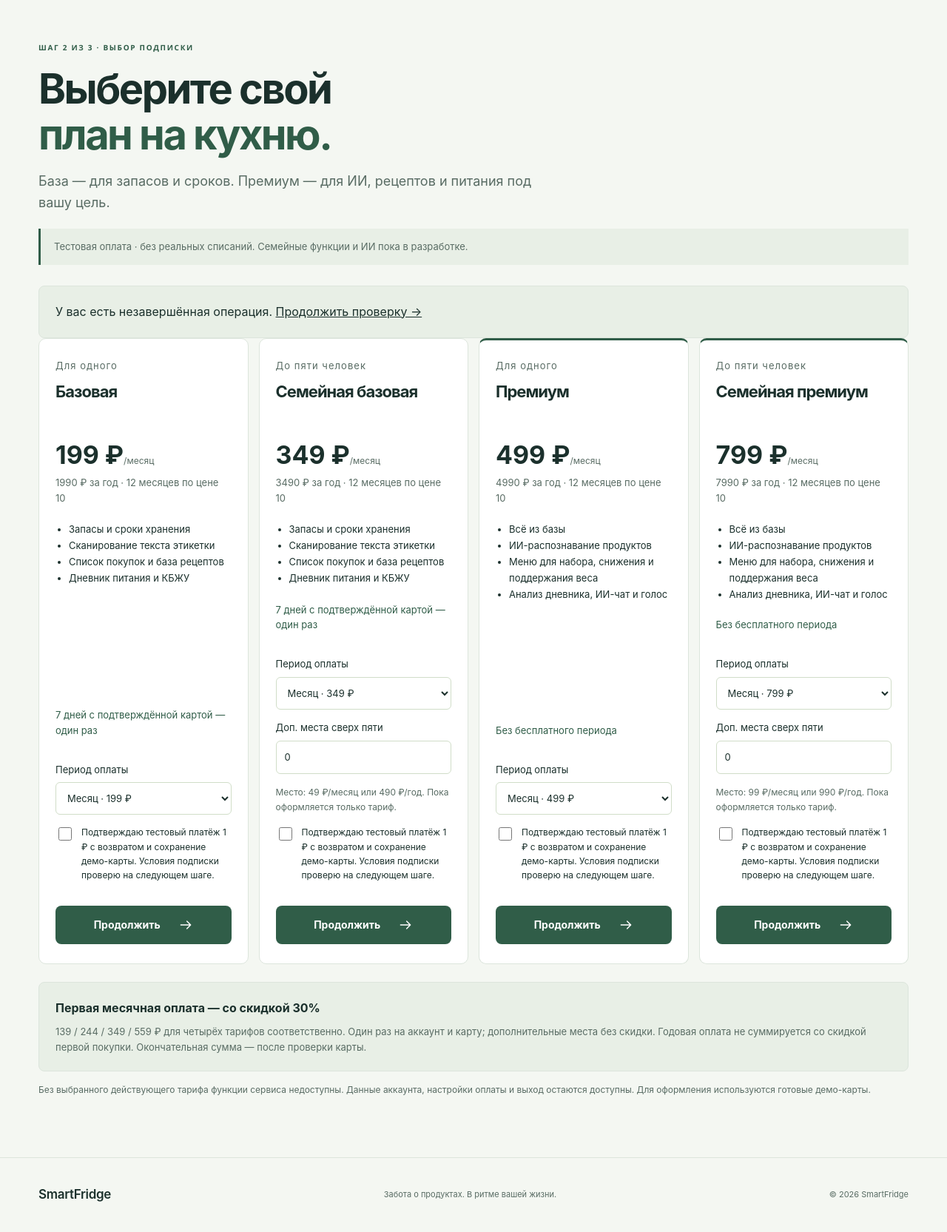
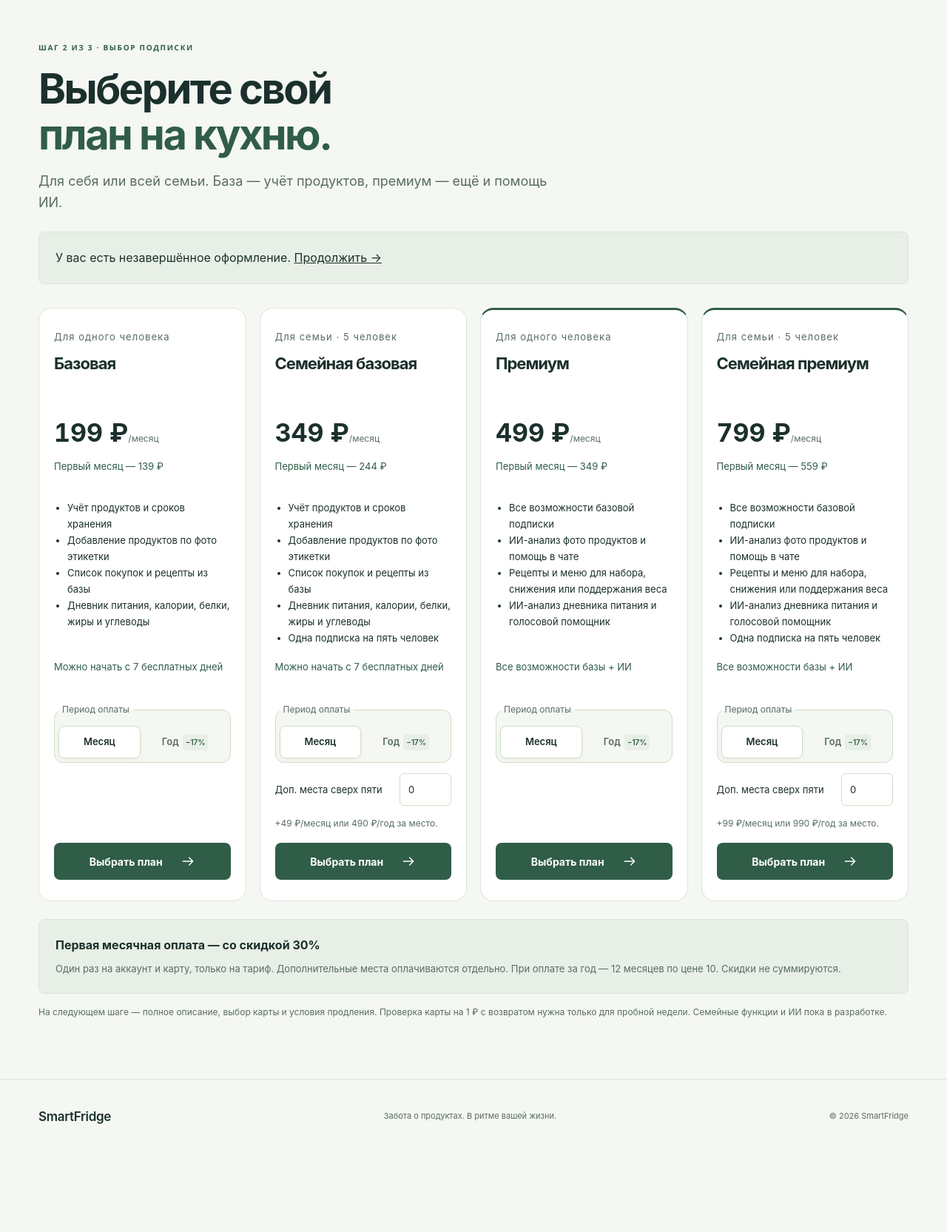
Before and after one commit to Ballbes-info/smart-fridge, a Flask app: page /subscriptions in a window 1280 px wide. Shown: the part 93-1758 px from the top of the page at 74% size. After the commit the page ends 1612 px from the top, so only its background shows below. Run offline with Flask 3, Linux system fonts and the light colour scheme; the visitor is signed in with stand-in values (Sample User, id 1); tables that the repository leaves empty hold one stand-in row (values such as "Sample post").

Commit message:
Refine subscription checkout and limit card verification to trials

```diff
--- a/services/local_gateway.py
+++ b/services/local_gateway.py
@@ -97,15 +97,15 @@ class LocalGateway:
             if payload.get('amount',{}).get('currency')!='RUB' or amount<1 or amount!=int(amount):
                 raise PaymentError('Некорректная сумма оплаты.')
             binding='payment_method_data' in payload
-            alias=None if binding else payload.get('payment_method_id')
-            if not binding: _card(alias,order.user_id)
+            alias=payload.get('local_card_alias') if binding else payload.get('payment_method_id')
+            if alias: _card(alias,order.user_id)
             return_path=payload.get('confirmation',{}).get('return_url') or '/checkout/'+order.id
             if not re.fullmatch(r'/checkout/[a-f0-9]{32}',return_path):
                 raise PaymentError('Некорректный адрес возврата.')
             payment=LocalPayment(id='local_'+uuid.uuid4().hex,idempotence_key=key,
                 order_id=order.id,user_id=order.user_id,kind='bind' if binding else 'charge',
                 amount=int(amount),metadata_json=payload['metadata'],return_path=return_path,
-                card_alias=alias,status='pending',phase='awaiting_card' if binding else 'awaiting_confirmation',created_at=time.time())
+                card_alias=alias,status='pending',phase='awaiting_card' if not alias else 'awaiting_confirmation',created_at=time.time())
             if order.kind=='renewal': _resolve(ses,payment)
             ses.add(payment);ses.commit()
             return _view(payment)
--- a/static/css/billing.css
+++ b/static/css/billing.css
@@ -3,7 +3,6 @@
 .billing-page h1 { font-size: clamp(34px,4.5vw,56px); margin: 18px 0; }
 .billing-page h2 { font-size: 24px; margin: 12px 0 18px; }
 .billing-lead { font-size: 18px; max-width: 700px; margin-bottom: 20px; }
-.billing-test { background: var(--mint); border-left: 3px solid var(--green); padding: 14px 18px; font-size: 13px; margin: 20px 0 28px; }
 .billing-cards { display: grid; grid-template-columns: repeat(4,minmax(0,1fr)); gap: 14px; }
 .billing-card,.billing-panel { background: var(--surface); border: 1px solid var(--line); border-radius: 10px; padding: 26px 22px; min-width: 0; }
 .billing-card { display: flex; flex-direction: column; }
@@ -34,3 +33,32 @@
 .billing-page button:focus-visible,.billing-page a:focus-visible,.billing-page input:focus-visible,.billing-page select:focus-visible { outline:3px solid var(--green); outline-offset:3px; }
 @media(max-width:1100px) { .billing-cards { grid-template-columns:repeat(2,minmax(0,1fr)); } .billing-card h2 { min-height:0; } }
 @media(max-width:600px) { .billing-page { padding:30px 20px 50px; } .billing-cards { grid-template-columns:1fr; } .billing-card,.billing-panel { padding:24px 20px; } .billing-card h2 { margin-bottom:12px; } .billing-summary > div { flex-direction:column;gap:5px; } .billing-summary dd { text-align:left; } }
+
+/* Тарифы и выбор периода */
+.billing-cards { gap: 18px; margin-top: 32px; align-items: stretch; }
+.billing-card { padding: 28px 20px; border-radius: 18px; }
+.billing-card.is-premium { padding-top: 26px; }
+.billing-card h2 { min-height: 58px; line-height: 1.2; }
+.billing-price { margin: 4px 0 8px; font-variant-numeric: tabular-nums; white-space: nowrap; }
+.billing-saving { color: var(--green); min-height: 36px; line-height: 1.5; }
+.billing-card .plan-features { flex: 1; margin: 18px 0; }
+.billing-card form { margin-top: auto; display: flex; flex-direction: column; }
+.billing-period { display: grid; grid-template-columns: 1fr 1fr; gap: 5px; border: 1px solid var(--control-border); padding: 5px; border-radius: 12px; background: var(--bg); min-width: 0; margin: 0; }
+.billing-period legend { padding: 0 5px; margin-bottom: 7px; color: var(--muted); font-size: 12px; }
+.billing-page .billing-period label { position: relative; margin: 0; cursor: pointer; min-width: 0; }
+.billing-period input { position: absolute; opacity: 0; width: 1px; height: 1px; }
+.billing-period span { display: flex; align-items: center; justify-content: center; gap: 5px; min-height: 44px; border-radius: 8px; padding: 8px 4px; border: 1px solid transparent; color: var(--muted); font-weight: 600; }
+.billing-period input:checked + span { background: var(--surface); color: var(--ink); border-color: var(--control-border); box-shadow: 0 2px 6px #0000000a; }
+.billing-period input:focus-visible + span { outline: 2px solid var(--green); outline-offset: 2px; }
+.billing-period small { font-size: 10px; color: var(--green); background: var(--mint); padding: 3px 4px; border-radius: 4px; }
+.billing-page .billing-seat { display: flex; justify-content: space-between; align-items: center; gap: 12px; }
+.billing-page .billing-seat input { width: 70px; margin: 0; }
+.billing-seat-note { margin: 0; color: var(--muted); }
+.billing-card .btn { min-height: 48px; margin-top: 20px; }
+.plan-description { margin-bottom: 20px; }
+.plan-description .plan-features { padding-left: 20px; line-height: 1.8; margin: 16px 0; }
+.billing-choice:has(input:checked) { border-color: var(--green); background: var(--mint); }
+.billing-page .billing-choice { border-radius: 12px; }
+.billing-benefit { min-height: 40px; }
+@media (min-width:1101px) { .billing-card form { min-height: 240px; } .billing-card form > .btn { margin-top: auto; } }
+@media (max-width:600px) { .billing-card h2 { min-height: 0; } .billing-saving,.billing-benefit { min-height: 0; } .billing-page h1 { overflow-wrap: anywhere; } }
--- a/static/css/local-payment.css
+++ b/static/css/local-payment.css
@@ -3,7 +3,6 @@ body { margin:0; background:#f3f5f5; color:#20342d; font:15px/1.5 system-ui,-app
 .payment-shell { width:min(100%,480px); padding:28px 20px; margin:28px auto; }
 .payment-header { display:flex; align-items:center; gap:14px; margin-bottom:24px; font-weight:650; }
 .payment-header a { color:inherit; text-decoration:none; font-size:22px; padding:5px; }
-.test-badge { margin-left:auto; font-size:10px; color:#65766d; font-weight:400; background:#e6ece8; border-radius:4px; padding:5px 7px; }
 .payment-card { background:#fff; border:1px solid #dce5df; border-radius:14px; padding:30px 26px; }
 .payment-label { font-size:10px; letter-spacing:.12em; color:#6a7c71; margin:0; }
 h1 { font-size:42px; letter-spacing:-.045em; font-weight:650; line-height:1.2; margin:10px 0 30px; }
@@ -21,7 +20,6 @@ h2 { font-size:21px; line-height:1.25; margin:0 0 20px; font-weight:600; letter-
 .payment-details>div { display:flex; justify-content:space-between; gap:16px; padding:12px 0; border-bottom:1px solid #edf0ed; font-size:14px; }
 .payment-details dt { color:#697c71; }
 .payment-details dd { margin:0; }
-.payment-footer { text-align:center; color:#7c8982; font-size:11px; margin:20px 0; }
 .result-icon { display:grid; place-items:center; width:54px; height:54px; border-radius:50%; margin:0 0 22px; font-size:30px; }
 .success { color:#315d48; background:#e9f1e7; }
 .failure { color:#a04435; background:#faeeeb; }
--- /dev/null
+++ b/static/js/subscriptions.js
@@ -0,0 +1,16 @@
+document.querySelectorAll('[data-plan-form]').forEach(form => {
+  const card = form.closest('.billing-card');
+  function update() {
+    const year = form.elements.interval.value === 'year';
+    const extra = Math.max(0, Math.min(95, Number(form.elements.extra_seats.value) || 0));
+    const base = Number(form.dataset[year ? 'year' : 'month']);
+    const seats = extra * Number(form.dataset.seat) * (year ? 10 : 1);
+    card.querySelector('[data-price]').textContent = (base + seats).toLocaleString('ru-RU');
+    card.querySelector('[data-unit]').textContent = year ? '/год' : '/месяц';
+    card.querySelector('[data-saving]').textContent = year
+      ? '12 месяцев по цене 10'
+      : `Первый месяц — ${Math.round(base * 0.7) + seats} ₽`;
+  }
+  form.addEventListener('input', update);
+  update();
+});
--- a/templates/billing_settings.html
+++ b/templates/billing_settings.html
@@ -4,7 +4,6 @@
 {% block content %}
 <section class="billing-page billing-narrow">
   <p class="section-tag">НАСТРОЙКИ АККАУНТА</p><h1>Ваша подписка</h1>
-  <p class="billing-test">Тестовый режим. Настоящие деньги не списываются.</p>
   <div class="billing-panel">
     <p class="billing-eyebrow">{{ current_user.name }} · {{ current_user.email }}</p>
     <h2>{{ billing_plans[subscription.plan].name if subscription and subscription.plan else 'План не выбран' }}</h2>
--- a/templates/local_payment.html
+++ b/templates/local_payment.html
@@ -3,7 +3,7 @@
 <head><meta charset="utf-8"><meta name="viewport" content="width=device-width,initial-scale=1"><title>Оплата — SmartFridge</title><link rel="stylesheet" href="{{ url_for('static',filename='css/local-payment.css') }}"></head>
 <body>
 <main class="payment-shell">
-  <header class="payment-header"><a href="{{ payment.return_path }}" aria-label="Вернуться в магазин">←</a><span>SmartFridge</span><span class="test-badge">Тестовая оплата</span></header>
+  <header class="payment-header"><a href="{{ payment.return_path }}" aria-label="Вернуться в магазин">←</a><span>SmartFridge</span></header>
   <section class="payment-card">
     <p class="payment-label">{{ 'ПРОВЕРКА КАРТЫ' if payment.kind=='bind' else 'ОПЛАТА ПОДПИСКИ' }}</p>
     <h1>{{ payment.amount|rubles }}</h1>
@@ -33,7 +33,6 @@
     {% endif %}
     {% if payment.phase in ['awaiting_card','awaiting_confirmation'] %}<form method="post"><input type="hidden" name="action" value="cancel"><button class="secondary-link" type="submit">Отменить</button></form>{% endif %}
   </section>
-  <p class="payment-footer">Демо-карты · без реальных списаний</p>
 </main>
 {% if payment.phase=='processing' %}<script>
 (() => {
--- /dev/null
+++ b/templates/plan_features.html
@@ -0,0 +1,17 @@
+{% macro features(plan, detailed=false) -%}
+<ul class="plan-features">
+  {% if detailed or not plan.premium %}
+  <li>Учёт продуктов и сроков хранения{% if detailed %} с напоминаниями об истечении срока{% endif %}</li>
+  <li>Добавление продуктов по фото этикетки{% if detailed %}: распознавание текста, без ИИ-анализа изображения{% endif %}</li>
+  <li>Список покупок и рецепты из базы</li>
+  <li>Дневник питания, калории, белки, жиры и углеводы</li>
+  {% if detailed %}<li>Базовые голосовые команды по готовым сценариям</li>{% endif %}
+  {% else %}<li>Все возможности базовой подписки</li>{% endif %}
+  {% if plan.premium %}
+  <li>ИИ-анализ фото продуктов и помощь в чате</li>
+  <li>Рецепты и меню для набора, снижения или поддержания веса</li>
+  <li>ИИ-анализ дневника питания и голосовой помощник</li>
+  {% endif %}
+  {% if plan.family %}<li>Одна подписка на пять человек{% if detailed %}: общий холодильник и список покупок, отдельные дневники питания{% endif %}</li>{% endif %}
+</ul>
+{%- endmacro %}
--- a/templates/profile.html
+++ b/templates/profile.html
@@ -49,7 +49,7 @@
       <div class="profile-card-icon">{{ icon('phone') }}</div>
       <h2>Ваша подписка</h2>
       <p>
-        {{ billing_plans[subscription.plan].name }} · тестовая подписка.
+        {{ billing_plans[subscription.plan].name }} · подписка.
         Доступ до {{ subscription.period_end|billing_date }}.
       </p>
       <a class="btn btn-secondary" href="{{ url_for('billing.settings') }}">Управлять подпиской</a>
--- a/templates/subscriptions.html
+++ b/templates/subscriptions.html
@@ -1,33 +1,36 @@
 {% extends 'base.html' %}
+{% from 'plan_features.html' import features %}
 {% block title %}Выбор подписки — SmartFridge{% endblock %}
 {% block head %}<link rel="stylesheet" href="{{ url_for('static',filename='css/billing.css') }}">{% endblock %}
 {% block content %}
 <section class="billing-page">
   <p class="section-tag">ШАГ 2 ИЗ 3 · ВЫБОР ПОДПИСКИ</p>
   <h1>Выберите свой<br><em>план на кухню.</em></h1>
-  <p class="billing-lead">База — для запасов и сроков. Премиум — для ИИ, рецептов и питания под вашу цель.</p>
-  <p class="billing-test">Тестовая оплата · без реальных списаний. Семейные функции и ИИ пока в разработке.</p>
-  {% if subscription and subscription.pending_order_id %}<div class="billing-notice">У вас есть незавершённая операция. <a href="{{ url_for('billing.checkout',order_id=subscription.pending_order_id) }}">Продолжить проверку →</a></div>{% endif %}
+  <p class="billing-lead">Для себя или всей семьи. База — учёт продуктов, премиум — ещё и помощь ИИ.</p>
+  {% if subscription and subscription.pending_order_id %}<div class="billing-notice">У вас есть незавершённое оформление. <a href="{{ url_for('billing.checkout',order_id=subscription.pending_order_id) }}">Продолжить →</a></div>{% endif %}
   <div class="billing-cards">
   {% for key,plan in plans.items() %}
     <article class="billing-card{% if plan.premium %} is-premium{% endif %}">
-      <p class="billing-eyebrow">{{ 'До пяти человек' if plan.family else 'Для одного' }}</p>
+      <p class="billing-eyebrow">{{ 'Для семьи · 5 человек' if plan.family else 'Для одного человека' }}</p>
       <h2>{{ plan.name }}</h2>
-      <p class="billing-price">{{ plan.month }} ₽<small>/месяц</small></p>
-      <p>{{ plan.year }} ₽ за год · 12 месяцев по цене 10</p>
-      <ul>{% if plan.premium %}<li>Всё из базы</li><li>ИИ-распознавание продуктов</li><li>Меню для набора, снижения и поддержания веса</li><li>Анализ дневника, ИИ-чат и голос</li>{% else %}<li>Запасы и сроки хранения</li><li>Сканирование текста этикетки</li><li>Список покупок и база рецептов</li><li>Дневник питания и КБЖУ</li>{% endif %}</ul>
-      <p class="billing-benefit">{{ 'Без бесплатного периода' if plan.premium else '7 дней с подтверждённой картой — один раз' }}</p>
-      <form method="post" action="{{ url_for('billing.start') }}">
+      <p class="billing-price"><span data-price>{{ plan.month }}</span> ₽<small data-unit>/месяц</small></p>
+      <p class="billing-saving" data-saving>Первый месяц — {{ (plan.month * 0.7)|round|int }} ₽</p>
+      {{ features(plan) }}
+      <p class="billing-benefit">{{ 'Все возможности базы + ИИ' if plan.premium else 'Можно начать с 7 бесплатных дней' }}</p>
+      <form method="post" action="{{ url_for('billing.start') }}" data-plan-form data-month="{{ plan.month }}" data-year="{{ plan.year }}" data-seat="{{ 99 if plan.premium else 49 }}">
         <input type="hidden" name="plan" value="{{ key }}">
-        <label>Период оплаты<select name="interval"><option value="month">Месяц · {{ plan.month }} ₽</option><option value="year">Год · {{ plan.year }} ₽</option></select></label>
-        {% if plan.family %}<label>Доп. места сверх пяти<input type="number" name="extra_seats" value="0" min="0" max="95"></label><p class="billing-small">Место: {{ 99 if plan.premium else 49 }} ₽/месяц или {{ 990 if plan.premium else 490 }} ₽/год. Пока оформляется только тариф.</p>{% else %}<input type="hidden" name="extra_seats" value="0">{% endif %}
-        <label class="billing-check"><input type="checkbox" name="bind_consent" value="yes" required><span>Подтверждаю тестовый платёж 1 ₽ с возвратом и сохранение демо-карты. Условия подписки проверю на следующем шаге.</span></label>
-        <button class="btn btn-primary" type="submit">Продолжить {{ icon('arrow') }}</button>
+        <fieldset class="billing-period"><legend>Период оплаты</legend>
+          <label><input type="radio" name="interval" value="month" checked><span>Месяц</span></label>
+          <label><input type="radio" name="interval" value="year"><span>Год <small>−17%</small></span></label>
+        </fieldset>
+        {% if plan.family %}<label class="billing-seat">Доп. места сверх пяти<input type="number" name="extra_seats" value="0" min="0" max="95"></label><p class="billing-small billing-seat-note">+{{ 99 if plan.premium else 49 }} ₽/месяц или {{ 990 if plan.premium else 490 }} ₽/год за место.</p>{% else %}<input type="hidden" name="extra_seats" value="0">{% endif %}
+        <button class="btn btn-primary" type="submit">Выбрать план {{ icon('arrow') }}</button>
       </form>
     </article>
   {% endfor %}
   </div>
-  <div class="billing-notice"><strong>Первая месячная оплата — со скидкой 30%</strong><p>139 / 244 / 349 / 559 ₽ для четырёх тарифов соответственно. Один раз на аккаунт и карту; дополнительные места без скидки. Годовая оплата не суммируется со скидкой первой покупки. Окончательная сумма — после проверки карты.</p></div>
-  <p class="billing-small">Без выбранного действующего тарифа функции сервиса недоступны. Данные аккаунта, настройки оплаты и выход остаются доступны. Для оформления используются готовые демо-карты.</p>
+  <div class="billing-notice"><strong>Первая месячная оплата — со скидкой 30%</strong><p>Один раз на аккаунт и карту, только на тариф. Дополнительные места оплачиваются отдельно. При оплате за год — 12 месяцев по цене 10. Скидки не суммируются.</p></div>
+  <p class="billing-small">На следующем шаге — полное описание, выбор карты и условия продления. Проверка карты на 1 ₽ с возвратом нужна только для пробной недели. Семейные функции и ИИ пока в разработке.</p>
 </section>
+<script src="{{ url_for('static',filename='js/subscriptions.js') }}" defer></script>
 {% endblock %}
```
Also changed, not shown: services/billing_routes.py (+14 -8 lines), services/billing_service.py (+66 -33 lines), templates/checkout.html (+21 -7 lines), README.md.
